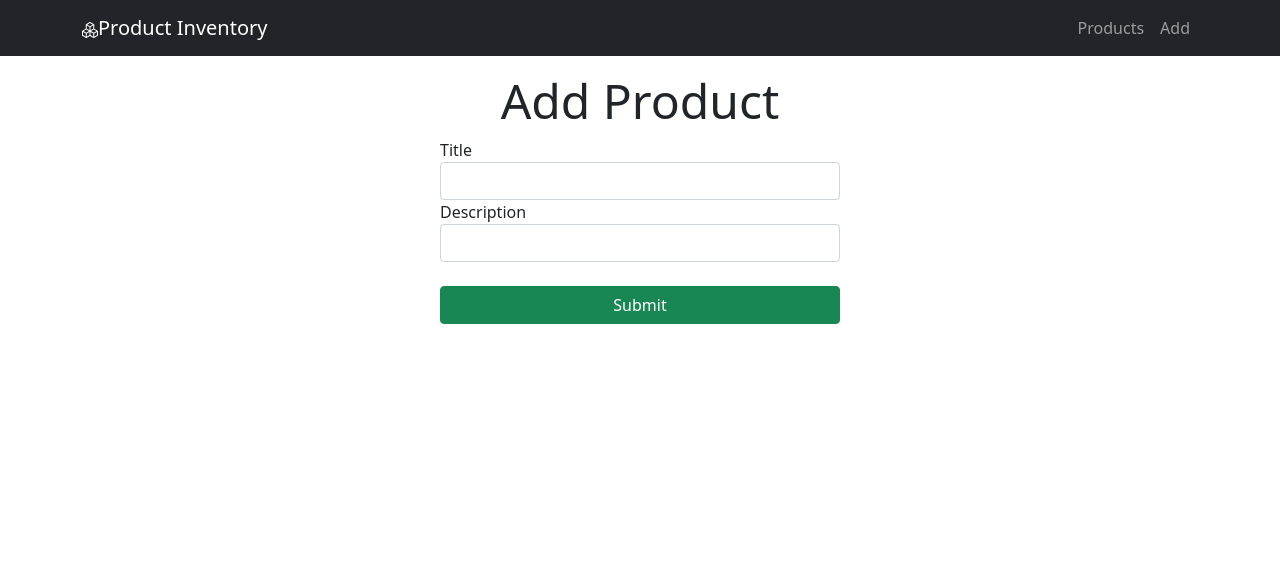
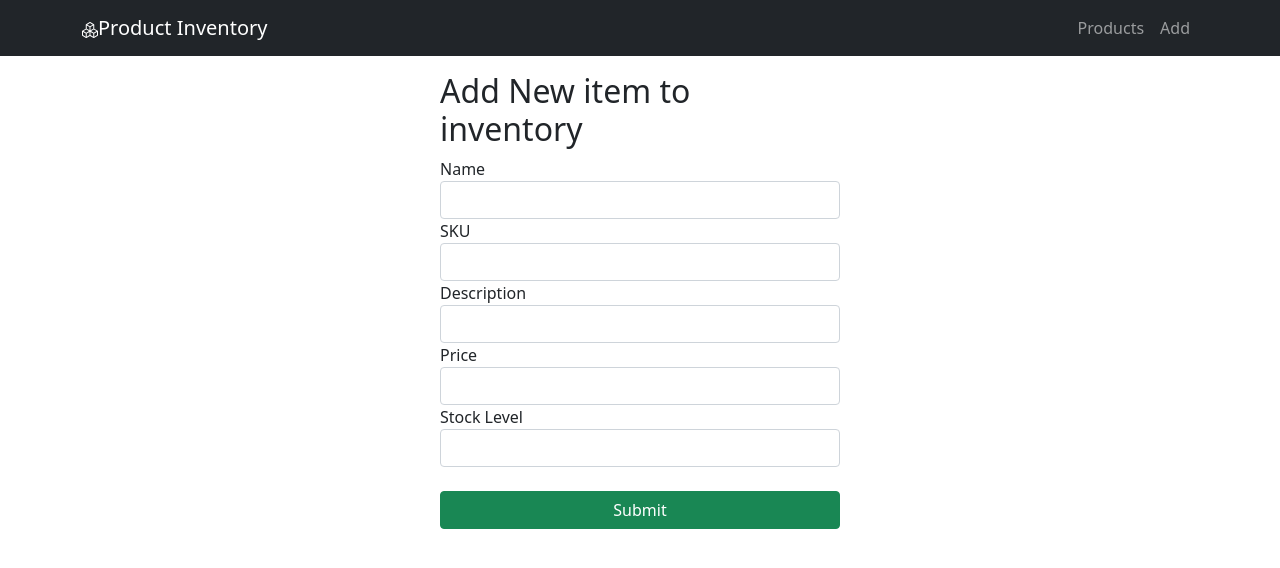
Before and after one commit to ntsakokhozacc/inventoryManagementSystem, an Angular app in the folder Angular13Crud /: page /add in a window 1280 px wide. Shown: the top 568 px of the page. Built offline with nearby package versions, Linux system fonts and the light colour scheme.

Commit message:
add product html file changes

```diff
--- a/Angular13Crud /src/app/components/add-tutorial/add-tutorial.component.html
+++ b/Angular13Crud /src/app/components/add-tutorial/add-tutorial.component.html
@@ -1,10 +1,10 @@
-
 <div>
     <div class="submit-form">
       <div *ngIf="!submitted">
-        <h4 class="display-5 text-center">Add Product</h4>
+        <h2>Add New item to inventory</h2>
         <div class="form-group">
-          <label for="title">Title</label>
+          <label for="title">Name</label>
+          <!-- this is the title -->
           <input
             type="text"
             class="form-control"
@@ -16,7 +16,41 @@
         </div>
 
         <div class="form-group">
+          <label for="description">SKU</label>
+          <!-- this is the description -->
+          <input
+            class="form-control"
+            id="description"
+            required
+            [(ngModel)]="tutorial.title"
+            name="description"
+          />
+        </div>
+
+        <div class="form-group">
           <label for="description">Description</label>
+          <input
+            class="form-control"
+            id="description"
+            required
+            [(ngModel)]="tutorial.description"
+            name="description"
+          />
+        </div>
+
+        <div class="form-group">
+          <label for="description">Price</label>
+          <input
+            class="form-control"
+            id="description"
+            required
+            [(ngModel)]="tutorial.description"
+            name="description"
+          />
+        </div>
+
+        <div class="form-group">
+          <label for="description">Stock Level</label>
           <input
             class="form-control"
             id="description"
@@ -31,10 +65,17 @@
         </div>
 
 
+
+
+
+
+
+
+
       </div>
 
       <div *ngIf="submitted">
-        <h4>Tutorial was submitted successfully!</h4>
+        <h4>Item successfully added to Inventory!</h4>
         <button class="btn btn-success" (click)="newTutorial()">Add</button>
       </div>
     </div>
```
